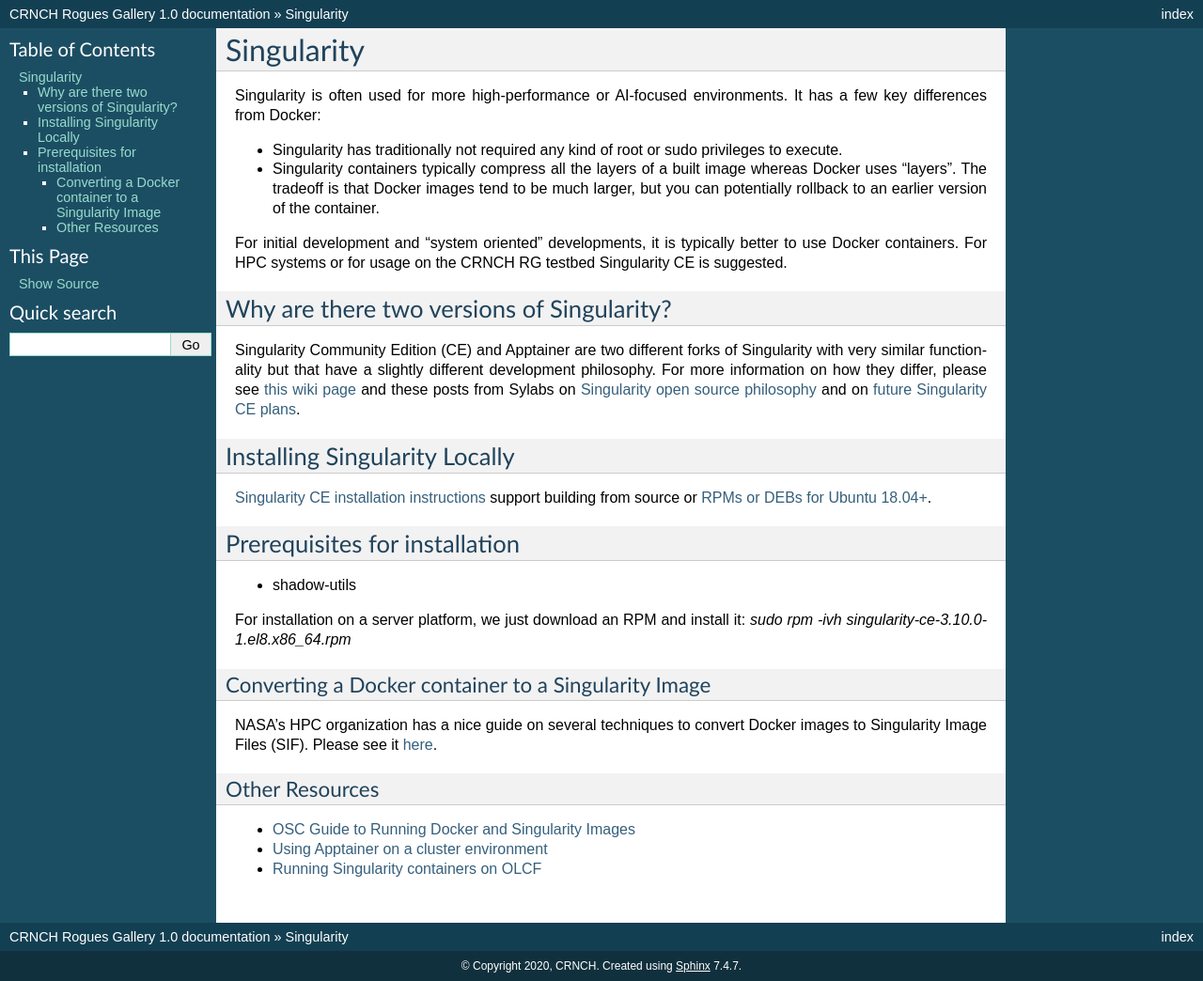
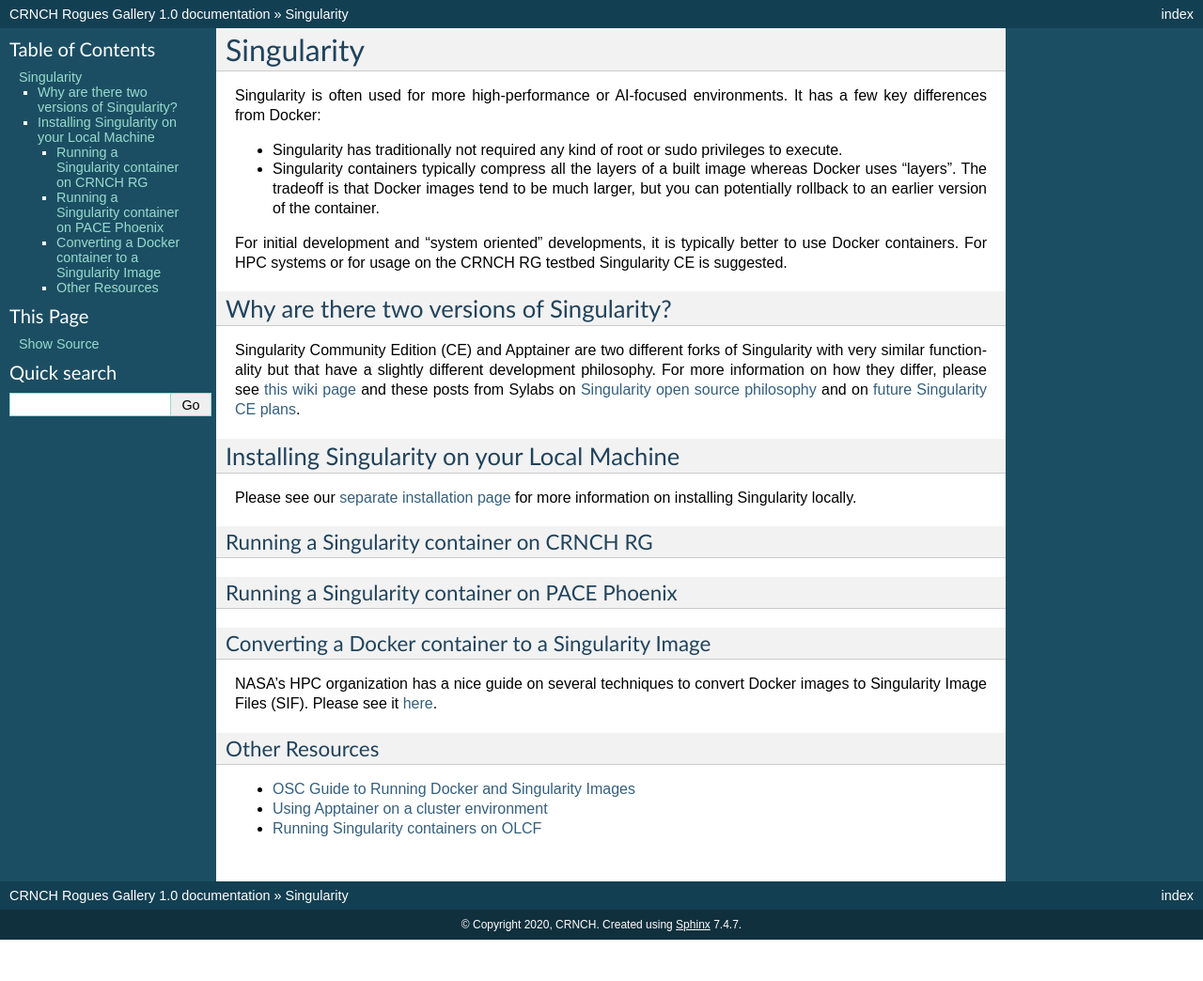
Before and after one commit to gt-crnch-rg/read-the-docs, a Sphinx documentation site: the page built from docs/general/containers-singularity.rst, in a window 1280 px wide. Shown: the whole page at 94% size. Built offline with Sphinx 7.4.7, drawn with Linux system fonts in a browser that asks for light colours; pages that are not in the unit, such as notebooks, are missing from menus; after the commit the page ends 1000 px from its top, so only the background shows below that.

Commit message:
Update containers-singularity.rst

```diff
--- a/docs/general/containers-singularity.rst
+++ b/docs/general/containers-singularity.rst
@@ -13,16 +13,15 @@
 -----------------------------
 Singularity Community Edition (CE) and Apptainer are two different forks of Singularity with very similar functionality but that have a slightly different development philosophy. For more information on how they differ, please see `this wiki page <https://docs.hpc.shef.ac.uk/en/latest/bessemer/software/apps/singularity.html>`__ and these posts from Sylabs on `Singularity open source philosophy <https://sylabs.io/category/open-source/>`__ and on `future Singularity CE plans <https://sylabs.io/2022/02/singularityce-4-0-and-beyond/>`__.
 
-Installing Singularity Locally
---------------------------
-`Singularity CE installation instructions <https://github.com/sylabs/singularity/blob/main/INSTALL.md>`__ support building from source or `RPMs or DEBs for Ubuntu 18.04+ <https://github.com/sylabs/singularity/releases>`__.
+Installing Singularity on your Local Machine
+------------------------------
+Please see our `separate installation page <https://github.com/gt-crnch-rg/read-the-docs/blob/main/docs/general/containers-local-installation.rst>`__ for more information on installing Singularity locally.
 
-Prerequisites for installation
-------------------------------
-- shadow-utils
+Running a Singularity container on CRNCH RG
+~~~~~~~~~~~~~~~~~~~~~~~~~~~~~~
 
-For installation on a server platform, we just download an RPM and install it:
-`sudo rpm -ivh singularity-ce-3.10.0-1.el8.x86_64.rpm`
+Running a Singularity container on PACE Phoenix
+~~~~~~~~~~~~~~~~~~~~~~~~~~~~~~
 
 
 Converting a Docker container to a Singularity Image
```
